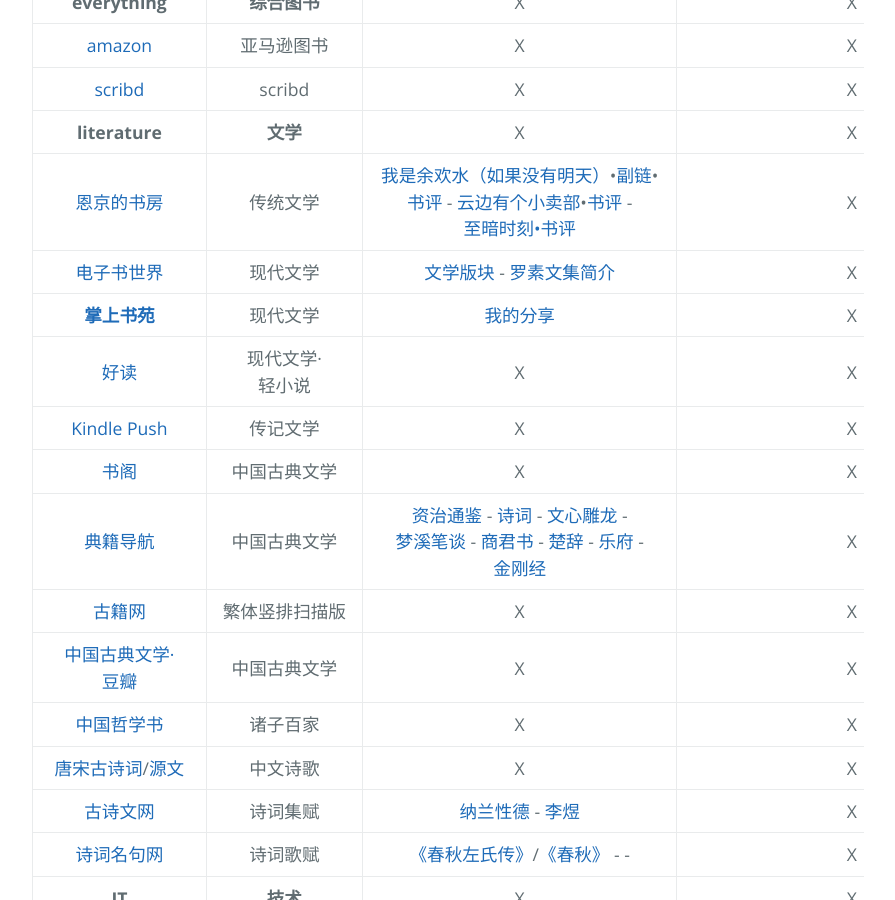
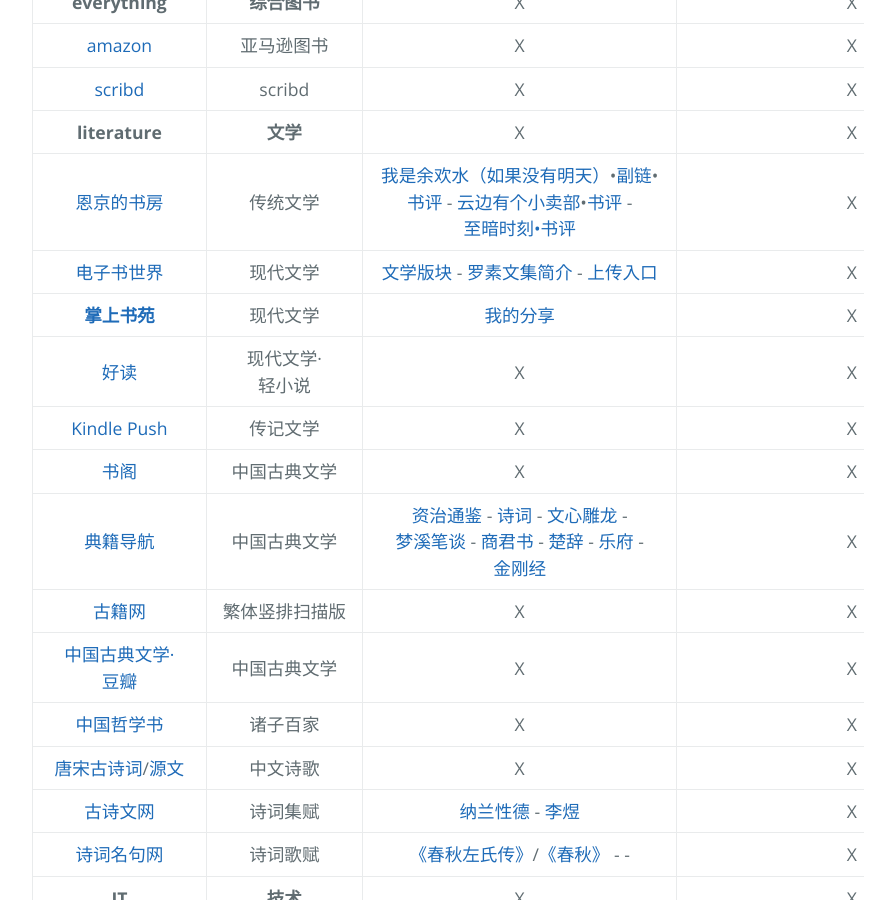
Before and after one commit to AmbroseRen/test, a Jekyll site: the page built from Library/BookSearch.md, in a window 1280 px wide and 900 px high, scrolled down 941 px. Shown: the whole window, without its empty margins (192-1087 px from the left). Built offline with Jekyll 4.4.1, drawn with Linux system fonts in a browser that asks for light colours; our own code applies the rules of GitHub Pages for plain Markdown files; the repository's description, which GitHub fills in, is left out.

Commit message:
Update BookSearch.md

```diff
--- a/Library/BookSearch.md
+++ b/Library/BookSearch.md
@@ -24,7 +24,7 @@
 | [scribd](https://www.scribd.com/) | scribd | X | X | X |
 | __literature__ | __文学__ | X | X | X |
 | [恩京的书房](https://www.enjing.com/) | 传统文学 | [我是余欢水（如果没有明天）](https://www.kunnu.com/yuhuanshui/)•[副链](https://www.51shucheng.net/shehui/ruguomeiyoumingtian)•[书评](https://www.enjing.com/wenxue/32589.htm) - [云边有个小卖部](https://cdn.jsdelivr.net/gh/AmbroseRen/Picture@master/book/Literature/Poem/%E4%BA%91%E8%BE%B9%E6%9C%89%E4%B8%AA%E5%B0%8F%E5%8D%96%E9%83%A8%20-%20%E5%BC%A0%E5%98%89%E4%BD%B3.pdf)•[书评](https://www.enjing.com/wenxue/31436.htm) - [至暗时刻•书评](https://www.enjing.com/wenxue/32393.htm) | X | X |
-| [电子书世界](https://www.dzssj.com/) | 现代文学 | [文学版块](https://www.dzssj.com/list.php?mod=forumdisplay&fid=39&typeid=1&filter=typeid&typeid=1&page=2) - [罗素文集简介](https://www.dzssj.com/book/353476/) | X | X |
+| [电子书世界](https://www.dzssj.com/) | 现代文学 | [文学版块](https://www.dzssj.com/list.php?mod=forumdisplay&fid=39&typeid=1&filter=typeid&typeid=1&page=2) - [罗素文集简介](https://www.dzssj.com/book/353476/) - [上传入口](https://www.dzssj.com/forum.php?mod=post&action=newthread&fid=41) | X | X |
 | __[掌上书苑](https://www.soepub.com/)__ | 现代文学 | [我的分享](https://www.soepub.com/myspace/3) | X | X |
 | [好读](http://www.haodoo.net/) | 现代文学·轻小说 | X | X | X |
 | [Kindle Push](https://book.einverne.info/) | 传记文学 | X | X | X |
```
